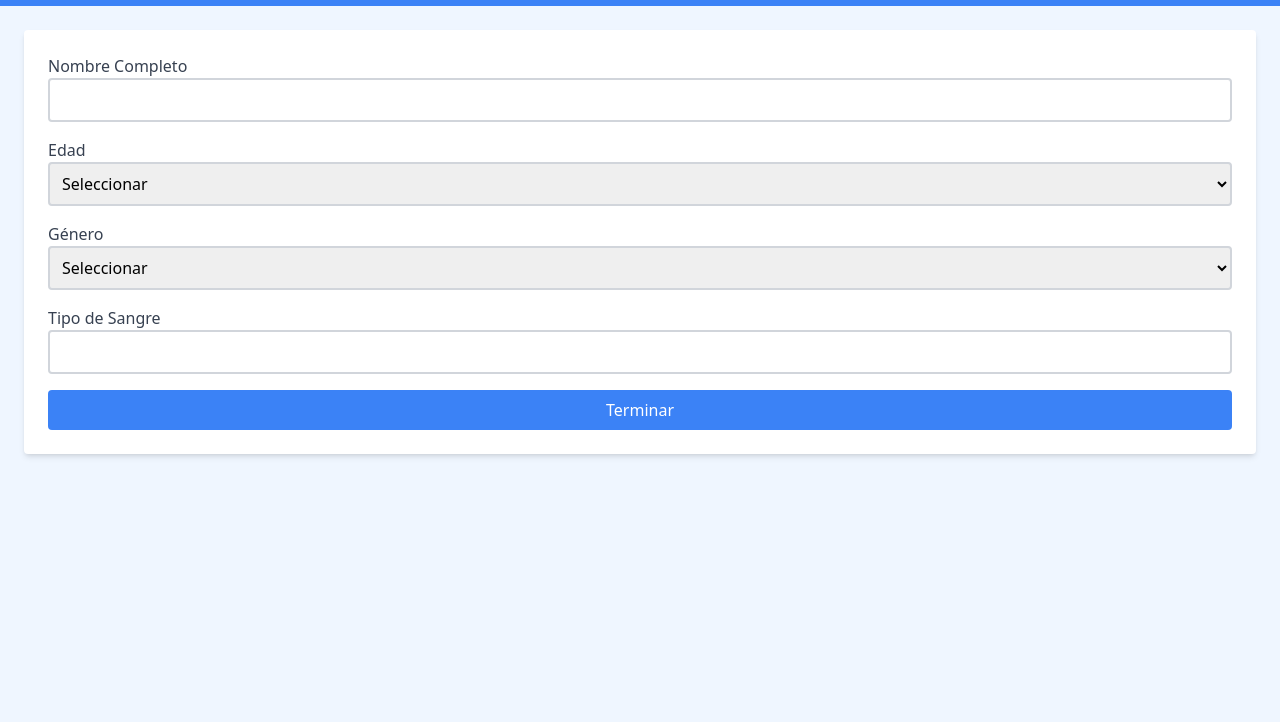
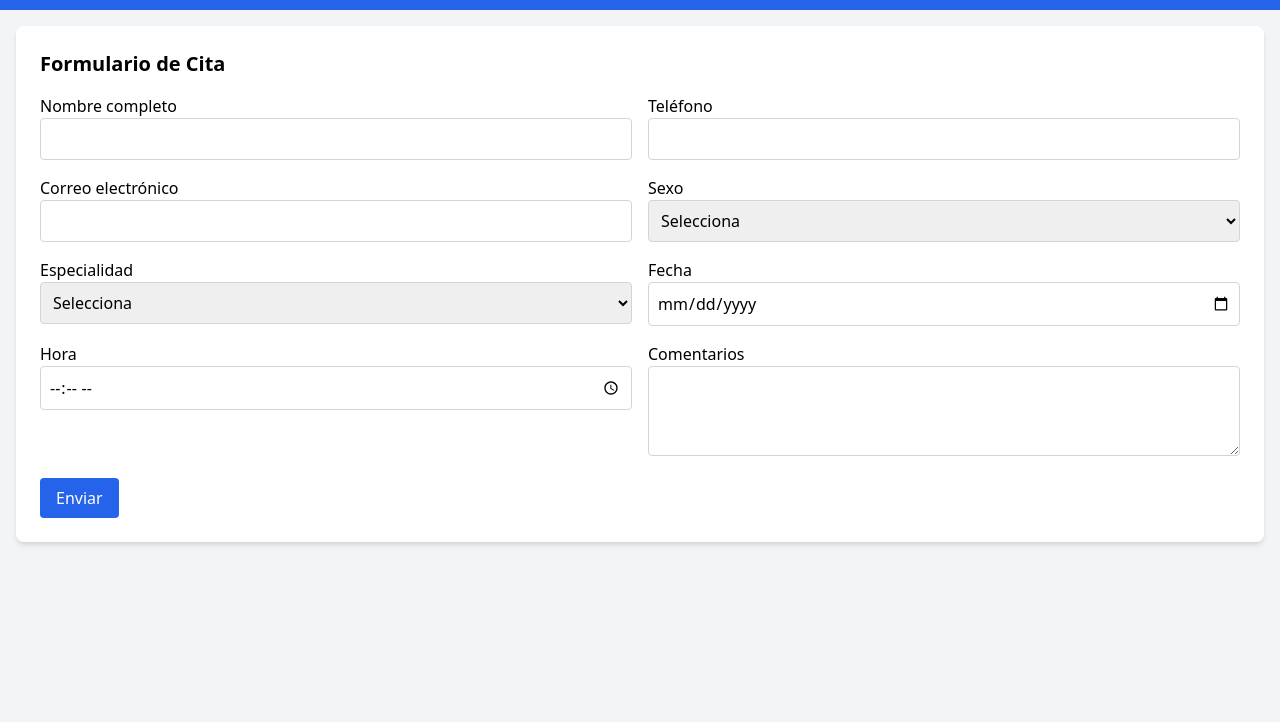
Before and after one commit to ChrsitianMendoza/TopLearning, a plain HTML site: page index.html in a window 1280 px wide. Shown: the part 78-800 px from the top of the page. Drawn offline with nearby package versions, Linux system fonts and the light colour scheme.

Commit message:
Add files via upload

```diff
--- a/index.html
+++ b/index.html
@@ -3,72 +3,77 @@
 <head>
     <meta charset="UTF-8">
     <meta name="viewport" content="width=device-width, initial-scale=1.0">
-  <title>Formulario de Citas - Salud</title>
-  <script src="https://cdn.tailwindcss.com"></script>
-  <script>document.querySelectorAll("input, select").forEach((input) => {
-    input.addEventListener("change", () => {
-      const icono = input.nextElementSibling; // Selecciona el icono
-      if (input.value.trim() !== "") {
-        icono.classList.remove("hidden");
-      } else {
-        icono.classList.add("hidden");
+    <title>Salud Vital - Agenda Médica</title>
+    <link href="https://cdn.jsdelivr.net/npm/tailwindcss@2.2.19/dist/tailwind.min.css" rel="stylesheet">
+    <style>
+        .fade-out {
+            animation: fadeOut 5s forwards;
         }
-    });
-  });
-  </script>
+        @keyframes fadeOut {
+            0% { opacity: 1; }
+            100% { opacity: 0; }
+        }
+    </style>
 </head>
-<body class="bg-blue-50">
-  <header class="bg-blue-500 text-white text-center py-6">
-    <h1 class="text-3xl font-bold">Formulario de Citas Médicas</h1>
+<body class="bg-gray-100">
+    <header class="bg-blue-600 text-white p-4 text-center">
+        <h1 class="text-2xl font-bold">Salud Vital</h1>
+        <p>¡Agenda tu cita médica fácilmente!</p>
     </header>
-  <main class="p-6">
-    <form id="formulario" class="bg-white shadow-md rounded p-6 space-y-4">
-      <!-- Nombre completo -->
-      <div class="relative">
-        <label for="nombre" class="block text-gray-700">Nombre Completo</label>
-        <input type="text" id="nombre" name="nombre" class="w-full border-2 border-gray-300 p-2 rounded focus:outline-none">
-        <span class="hidden absolute right-2 top-3 text-green-500">&#x2714;</span>
+    <main class="container mx-auto p-4">
+        <section class="bg-white shadow-md rounded-lg p-6">
+            <h2 class="text-xl font-bold mb-4">Formulario de Cita</h2>
+            <form id="appointment-form">
+                <div class="grid grid-cols-1 md:grid-cols-2 gap-4">
+                    <!-- Campos del formulario -->
+                    <div>
+                        <label for="name" class="block font-medium">Nombre completo</label>
+                        <input type="text" id="name" class="border border-gray-300 p-2 w-full rounded focus:outline-none focus:ring focus:ring-blue-300">
                     </div>
-
-      <!-- Edad -->
-      <div class="relative">
-        <label for="edad" class="block text-gray-700">Edad</label>
-        <select id="edad" name="edad" class="w-full border-2 border-gray-300 p-2 rounded focus:outline-none">
-          <option disabled selected>Seleccionar</option>
-          <script>
-            for(let i = 10; i <= 99; i++) {
-              document.write(`<option value="${i}">${i}</option>`);
-            }
-          </script>
+                    <div>
+                        <label for="phone" class="block font-medium">Teléfono</label>
+                        <input type="tel" id="phone" class="border border-gray-300 p-2 w-full rounded focus:outline-none focus:ring focus:ring-blue-300">
+                    </div>
+                    <div>
+                        <label for="email" class="block font-medium">Correo electrónico</label>
+                        <input type="email" id="email" class="border border-gray-300 p-2 w-full rounded focus:outline-none focus:ring focus:ring-blue-300">
+                    </div>
+                    <div>
+                        <label for="gender" class="block font-medium">Sexo</label>
+                        <select id="gender" class="border border-gray-300 p-2 w-full rounded focus:outline-none focus:ring focus:ring-blue-300">
+                            <option value="">Selecciona</option>
+                            <option value="female">Femenino</option>
+                            <option value="male">Masculino</option>
+                            <option value="other">Otro</option>
                         </select>
-        <span class="hidden absolute right-2 top-3 text-green-500">&#x2714;</span>
                     </div>
-
-      <!-- Género -->
-      <div class="relative">
-        <label for="genero" class="block text-gray-700">Género</label>
-        <select id="genero" name="genero" class="w-full border-2 border-gray-300 p-2 rounded focus:outline-none">
-          <option disabled selected>Seleccionar</option>
-          <option value="hombre">Hombre</option>
-          <option value="mujer">Mujer</option>
+                    <div>
+                        <label for="specialty" class="block font-medium">Especialidad</label>
+                        <select id="specialty" class="border border-gray-300 p-2 w-full rounded focus:outline-none focus:ring focus:ring-blue-300">
+                            <option value="">Selecciona</option>
+                            <option value="general">Consulta General</option>
+                            <option value="specialist">Especialista</option>
+                            <option value="other">Otro</option>
                         </select>
-        <span class="hidden absolute right-2 top-3 text-green-500">&#x2714;</span>
                     </div>
-
-      <!-- Otros campos -->
-      <div class="relative">
-        <label for="tipo-sangre" class="block text-gray-700">Tipo de Sangre</label>
-        <input type="text" id="tipo-sangre" class="w-full border-2 border-gray-300 p-2 rounded focus:outline-none">
-        <span class="hidden absolute right-2 top-3 text-green-500">&#x2714;</span>
+                    <div>
+                        <label for="date" class="block font-medium">Fecha</label>
+                        <input type="date" id="date" class="border border-gray-300 p-2 w-full rounded focus:outline-none focus:ring focus:ring-blue-300">
                     </div>
-
-      <!-- Repite esto para otros campos como ocupación, estado civil, etc. -->
-
-      <!-- Botón final -->
-      <button type="submit" id="terminar" class="bg-blue-500 text-white w-full py-2 rounded hover:bg-blue-600">
-        Terminar
-      </button>
+                    <div>
+                        <label for="time" class="block font-medium">Hora</label>
+                        <input type="time" id="time" class="border border-gray-300 p-2 w-full rounded focus:outline-none focus:ring focus:ring-blue-300">
+                    </div>
+                    <div>
+                        <label for="comments" class="block font-medium">Comentarios</label>
+                        <textarea id="comments" rows="3" class="border border-gray-300 p-2 w-full rounded focus:outline-none focus:ring focus:ring-blue-300"></textarea>
+                    </div>
+                </div>
+                <button type="submit" class="mt-4 bg-blue-600 text-white py-2 px-4 rounded hover:bg-blue-700">Enviar</button>
             </form>
+            <div id="confirmation" class="mt-4 hidden text-green-600 font-medium"></div>
+        </section>
     </main>
+    <script src="app.js"></script>
 </body>
 </html>
```
Also changed, not shown: app.js (added). Lines whose indentation alone changed are shown as unchanged.
